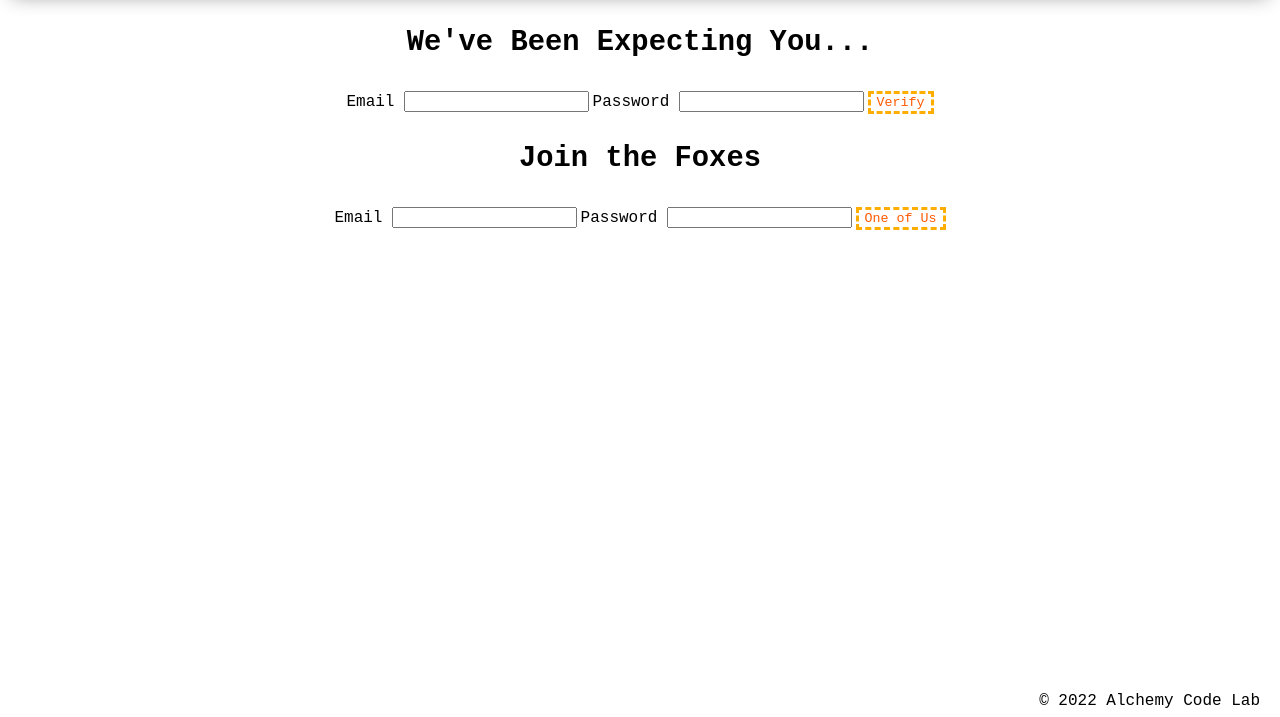
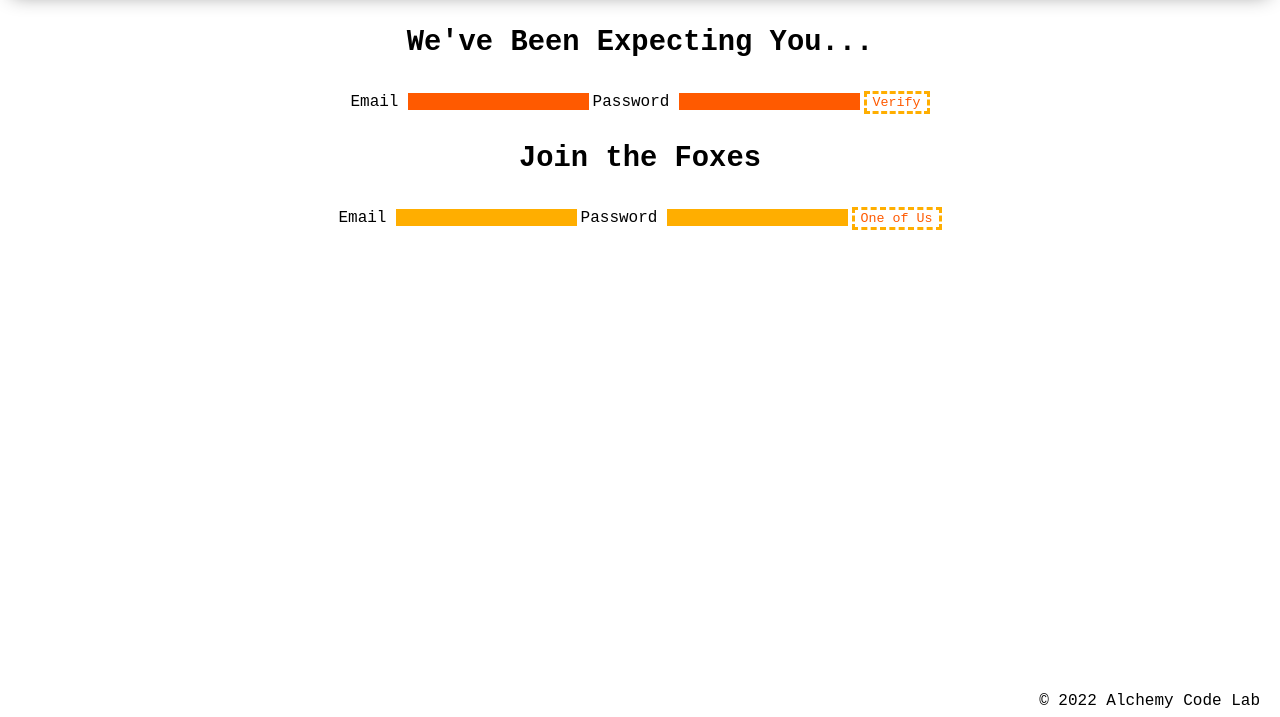
Before and after one commit to amayamaya/why-i-autha-half-baked, a plain HTML site: page index.html in a window 1280 px wide. Shown: the part 83-800 px from the top of the page. Drawn offline with nearby package versions, Linux system fonts and the light colour scheme.

Commit message:
final styling

```diff
--- a/styles/style.css
+++ b/styles/style.css
@@ -1,4 +1,3 @@
-
 body {
     /* feel free to update these css variables for a quick theme */
 
@@ -23,7 +22,7 @@ body {
     --color5: hsla(224, 40%, 79%, 1); */
 
     --header-height: 80px;
-    --shadow: 0px 10px 20px -12px rgba(0,0,0,0.45);
+    --shadow: 0px 10px 20px -12px rgba(0, 0, 0, 0.45);
     --gutter: 30px;
     --footer-height: 25px;
 
@@ -55,18 +54,16 @@ section {
 
 header {
     display: flex;
-    justify-content:center;
+    justify-content: center;
     background-color: var(--color1);
     height: var(--header-height);
     box-shadow: var(--shadow);
 }
 
-
 h1 {
     font-size: 1.8rem;
     font-weight: bold;
     font-family: 'VT323', monospace;
-
 }
 
 h3 {
@@ -110,15 +107,42 @@ footer {
     font-family: 'VT323', monospace;
 }
 
-/* input[type='text'] {
+#sign-in-email:hover {
     background-color: var(--color4);
-    color: var(--color2);
-    border: solid 2px var(--color5);
-    border-radius: 4px;
+    border: none;
 }
 
-#sign-up-email input[type='text']:focus {
-    background-color: var(--color5);
-    color: var(--color2);
-    border-color: var(--color4);
-} */
+#sign-in-password:hover {
+    background-color: var(--color4);
+    border: none;
+}
+
+#sign-up-email:hover {
+    background-color: var(--color3);
+    border: none;
+}
+
+#sign-up-password:hover {
+    background-color: var(--color3);
+    border: none;
+}
+
+#sign-in-email {
+    background-color: var(--color3);
+    border: none;
+}
+
+#sign-in-password {
+    background-color: var(--color3);
+    border: none;
+}
+
+#sign-up-email {
+    background-color: var(--color4);
+    border: none;
+}
+
+#sign-up-password {
+    background-color: var(--color4);
+    border: none;
+}
```
